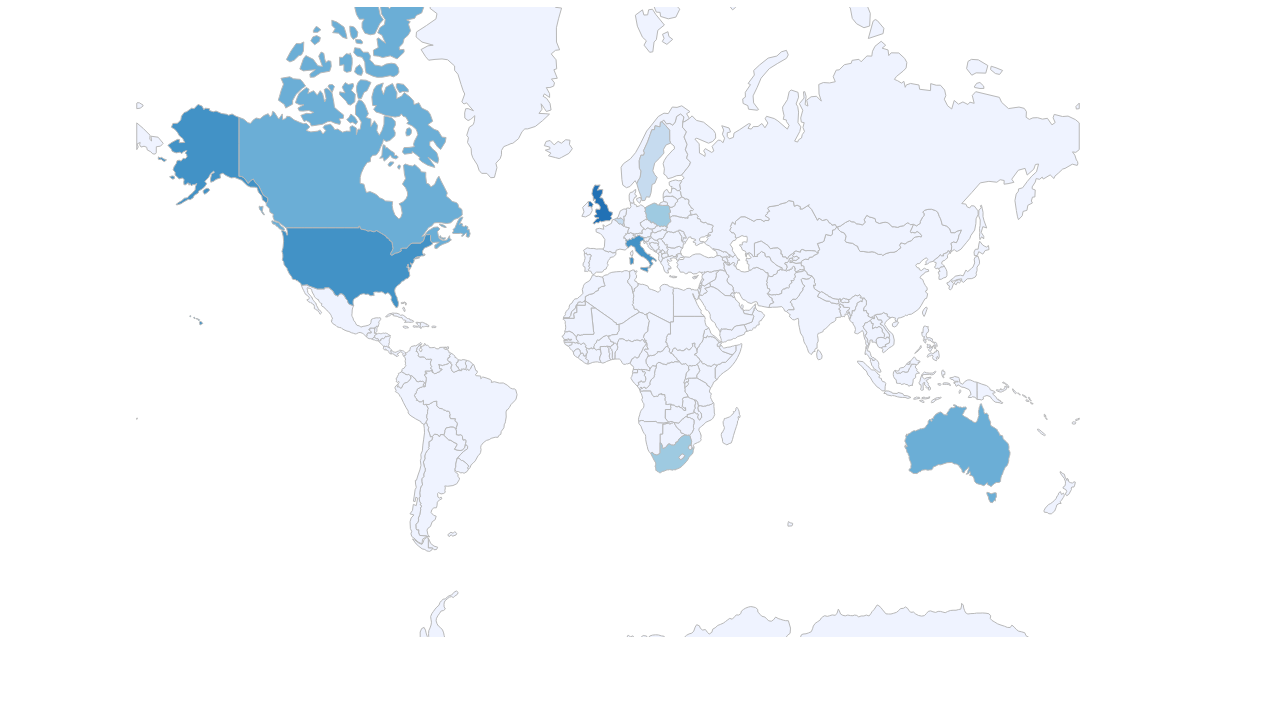
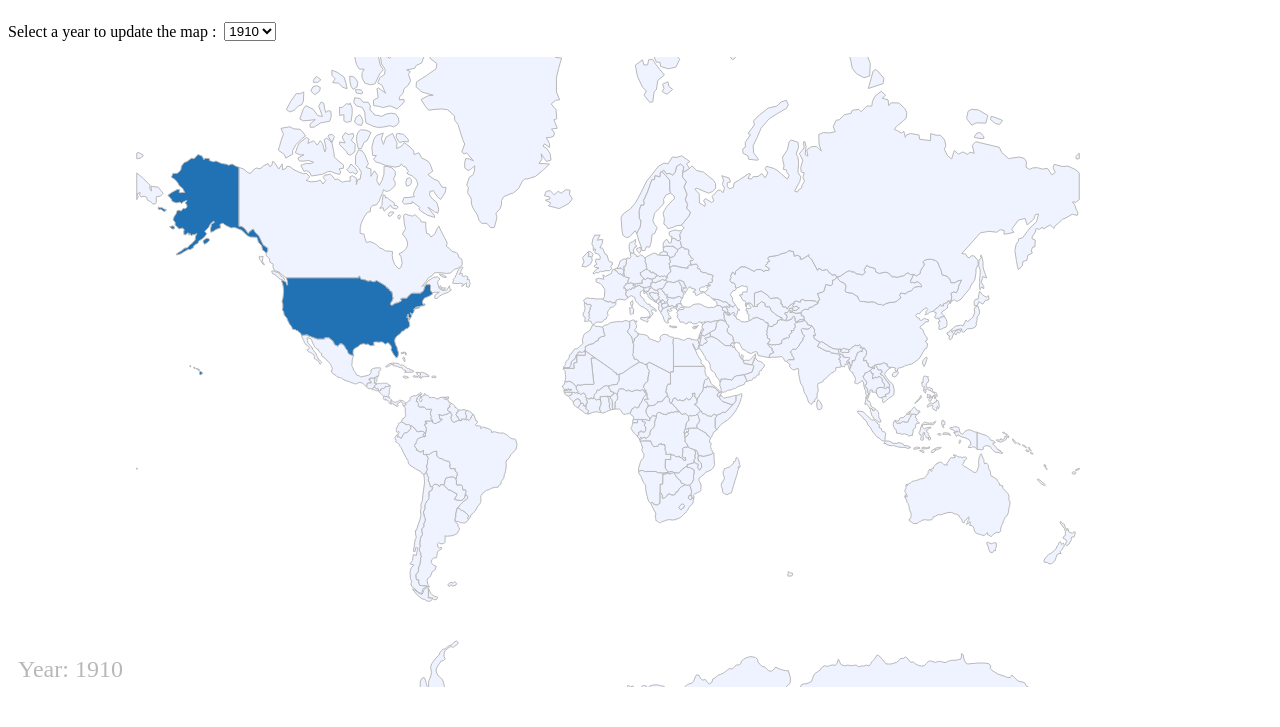
Before and after one commit to tom3883/try-catch, a website: page public/choropleth.html in a window 1280 px wide. Shown: the part 73-800 px from the top of the page. Drawn offline with nearby package versions, Linux system fonts and the light colour scheme.

Commit message:
UPDATE choropleth map

```diff
--- a/public/choropleth.css
+++ b/public/choropleth.css
@@ -0,0 +1,10 @@
+
+.yearSelection {
+    display: flex;
+    flex-direction: row;
+    align-items: center;
+}
+
+.yearSelection :first-child {
+    padding-right: 0.5em;
+}
--- a/public/choropleth.html
+++ b/public/choropleth.html
@@ -2,7 +2,6 @@
 <html>
 <head>
     <meta charset="utf-8">
-
     <!-- Load d3.js -->
     <script src="https://d3js.org/d3.v6.js"></script>
     <link rel="stylesheet" type="text/css" href="choropleth.css">
@@ -11,8 +10,14 @@
 <body>
     <h1>Choropleth map</h1>
 
-    <svg id="my_dataviz" width="1200" height="630"></svg>
-    <div class="tooltip"></div>
+    <div class="yearSelection">
+        <p>Select a year to update the map : </p>
+        <select id="yearDropdown"></select>
+    </div>
+
+    <div>
+        <svg id="choropleth" width="1200" height="630"></svg>
+    </div>
 
     <script>
         // The svg
@@ -32,10 +37,44 @@
             .domain([100000, 1000000, 10000000, 30000000, 100000000, 500000000]) //default domain
             .range(d3.schemeBlues[7]);
 
+        const yearDisplay = svg.append("text")
+            .attr("x", 10)
+            .attr("y", height - 10)
+            .attr("font-size", "24px")
+            .attr("fill", "#b8b8b8");
+
+        loadYears(function (years) {
+            // Set an initial year to the map
+            updateMap(years[0]);
+
+            // Load the years in the dropdown
+            const dropdown = d3.select("select");
+            years.forEach(year => {
+                const option = document.createElement("option");
+                option.value = year;
+                option.textContent = year;
+                yearDropdown.appendChild(option);
+            });
+
+            // The event listener helps us detect when a different year is selected
+            yearDropdown.addEventListener("change", function () {
+                const selectedYear = +yearDropdown.value;
+                updateMap(selectedYear);
+            });
+        });
+
+        function loadYears(callback) { // reading in a file is an asynchronous task
+            d3.csv("/src/choropleth_dataset.csv").then(function(data) {
+                years = [...new Set(data.map(d => +d.year))];
+                callback(years);
+            });
+        }
+
         // Show the map
+        function updateMap(selectedYear){
             d3.json("/src/world.geojson").then(function(dataGeo) {
                 d3.csv("/src/choropleth_dataset.csv").then(function(dataMusic) {
-                const filteredData = dataMusic.filter(d => +d.year === 2012);
+                    const filteredData = dataMusic.filter(d => +d.year == selectedYear);
                     let songs_count_per_year = [];
 
                     filteredData.forEach(d => {
@@ -73,8 +112,11 @@
 
                         return colorScale(d.total);
                     })
+
+                    yearDisplay.text("Year: " + selectedYear);
                 });
             });
+        }
 
     </script>
 
```
Lines whose indentation alone changed are shown as unchanged.
